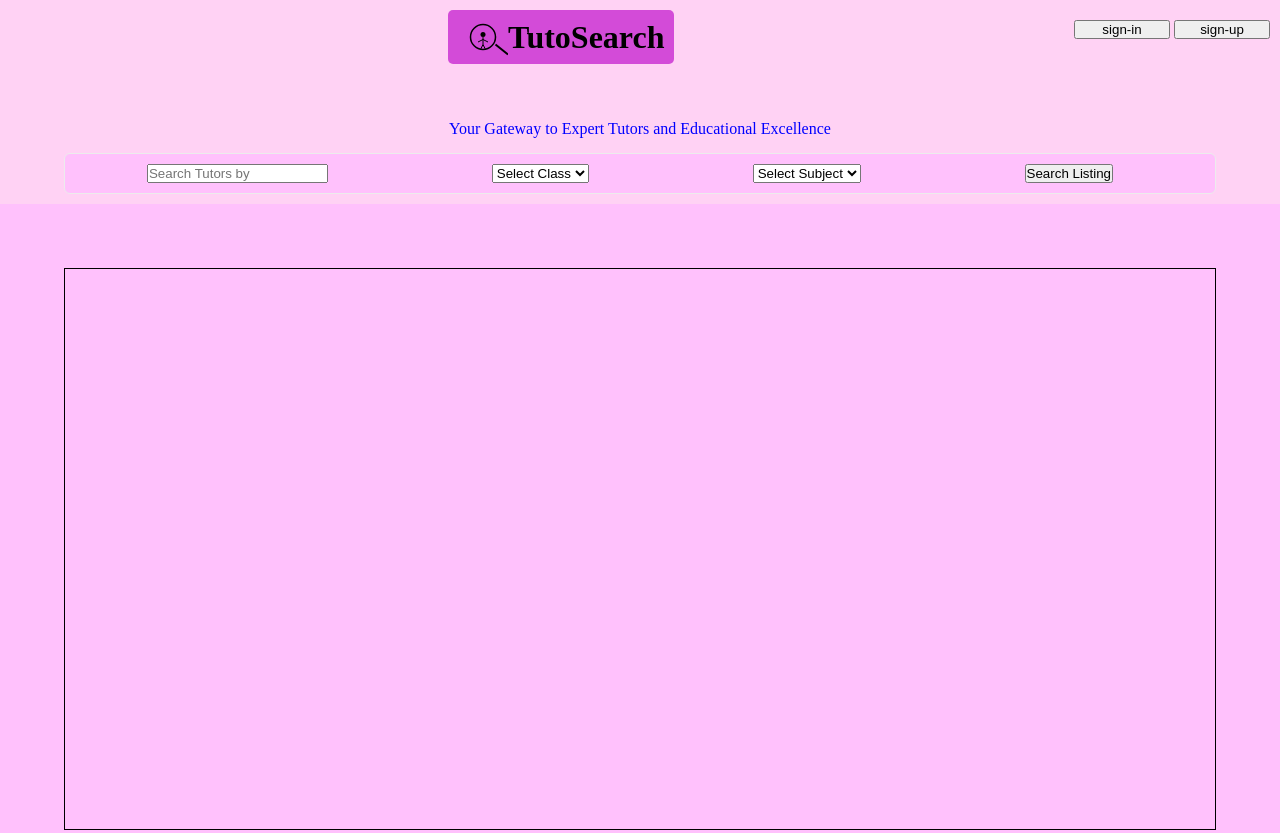
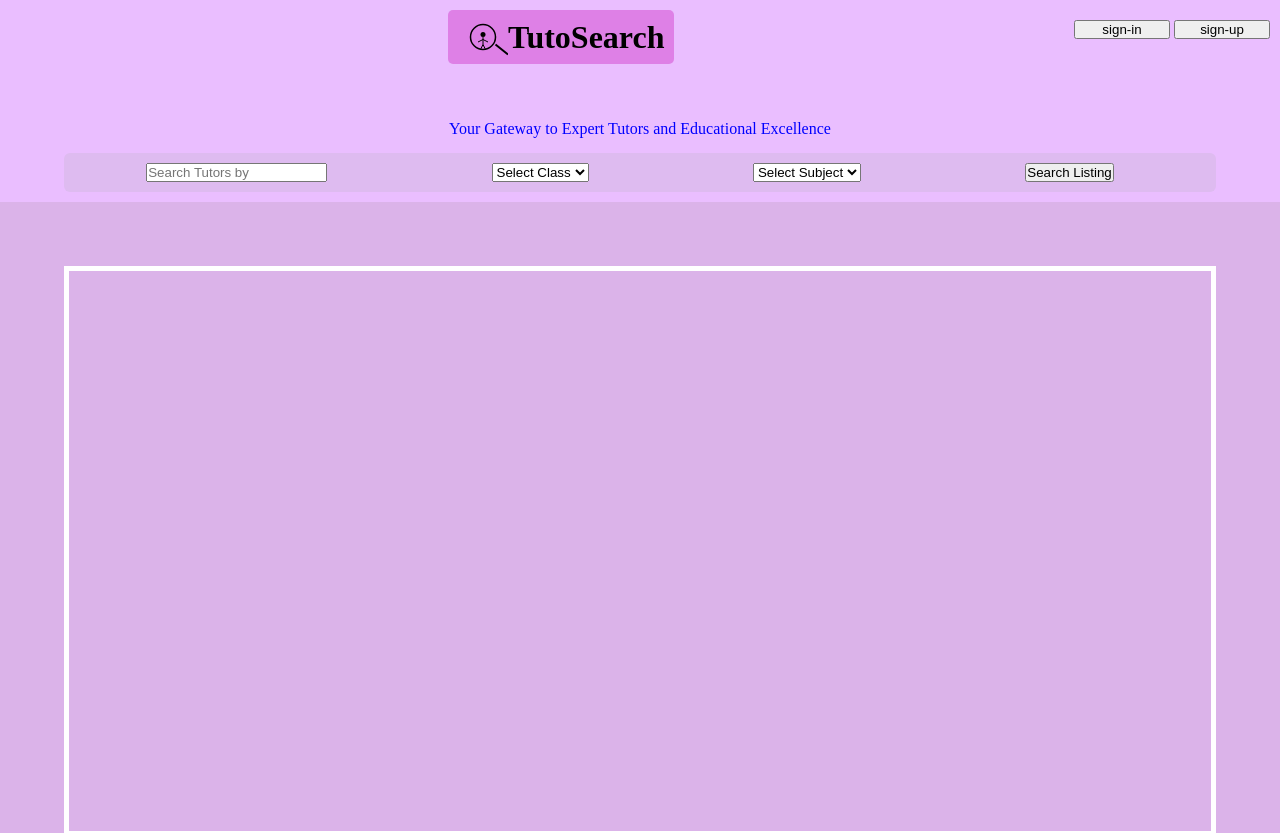
Before and after one commit to AIML-Sagnik-Ghosal/TutoSearch, a plain HTML site: page index.html in a window 1280 px wide. Shown: the top 833 px of the page. Drawn offline with nearby package versions, Linux system fonts and the light colour scheme; some packages are replaced by stand-ins of ours; grey boxes are pictures that could not be loaded.

Commit message:
Update poster.css

```diff
--- a/poster.css
+++ b/poster.css
@@ -3,7 +3,7 @@
     padding: 0;
 }
 body{
-    background-color: rgba(255, 198, 242, 0.778);
+    background-color: rgba(229, 172, 255, 0.778);
     margin: 0;
     padding: 0;
 }
@@ -24,7 +24,7 @@ body{
     top: 10px;
     left: 35vw;
     z-index: 100;
-    background-color:rgba(204, 54, 211, 0.863);
+    background-color:rgba(221, 119, 226, 0.863);
 }
 .sign{
     position: fixed;
@@ -49,14 +49,13 @@ body{
     display: flex;
     -webkit-box-align: center;
     align-items: center;
-    background-color: #ffc1fc;
+    background-color: #debbf0;
     border-radius: 6px;
     padding: 10px 20px 10px 0;
     flex-wrap: wrap;
     margin: auto;
     -webkit-box-pack: center;
     justify-content: space-around;
-    border: 1px solid #ececec;
     width: 90vw;
     margin-bottom: 10px;
 }
@@ -64,12 +63,12 @@ body{
     display: flex;
     justify-content: center;
     align-content: center;
-    background-color: #ffc1fc;
+    background-color: #dbb3e9;
 }
 .main{
     width: 90vw;
     height: 70vh;
-    border: 1px solid black;
+    border: 5px solid rgb(255, 255, 255);
     margin: 5%;
 }
 .card{
```
